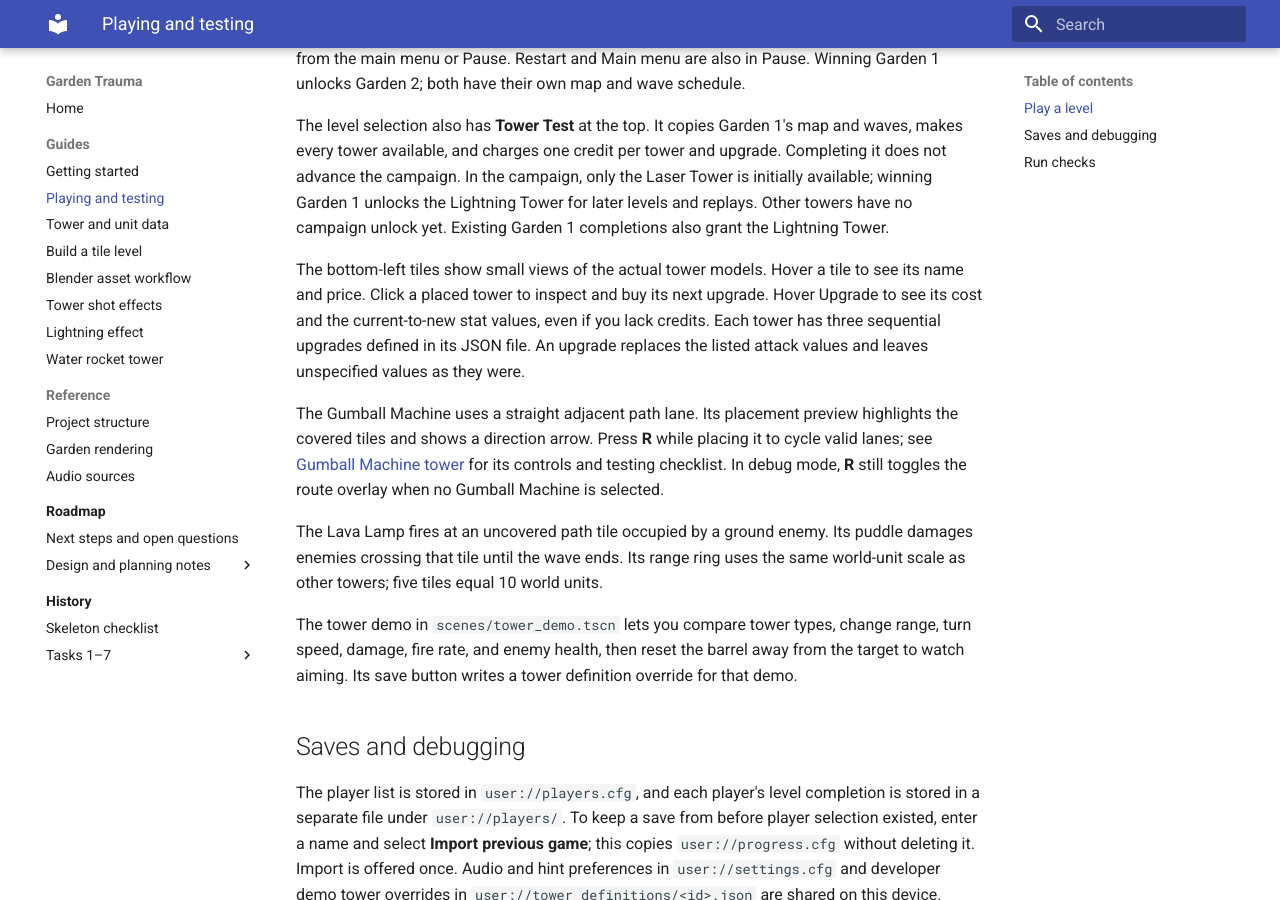
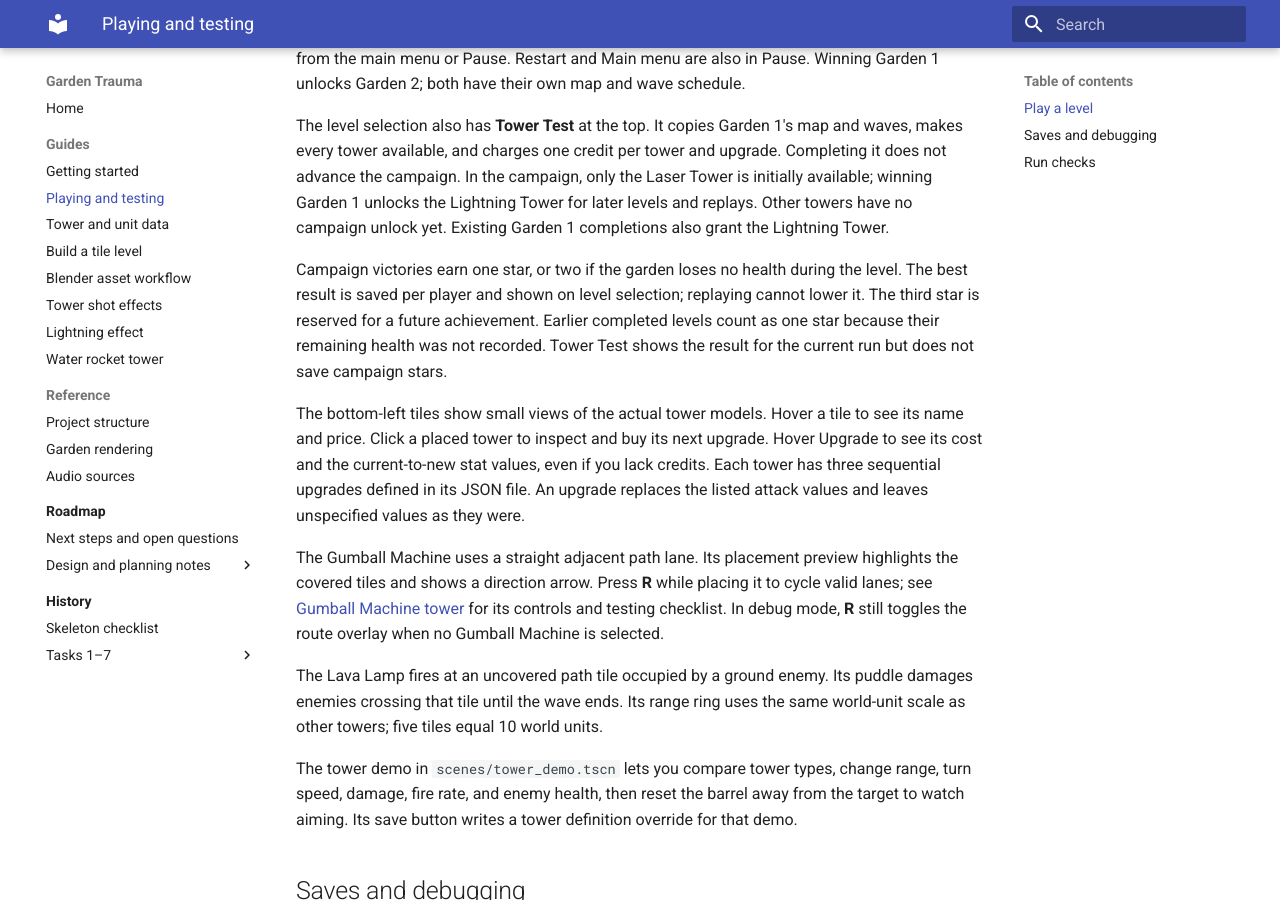
Before and after one commit to FerdivdKamp/garden_trauma, an MkDocs documentation site: the page built from docs/guides/playing-and-testing.md, in a window 1280 px wide and 900 px high, scrolled down 457 px. Built offline with MkDocs 1.6.1 and Material for MkDocs 9.7.7, drawn with Linux system fonts in a browser that asks for light colours.

```diff
--- a/docs/guides/playing-and-testing.md
+++ b/docs/guides/playing-and-testing.md
@@ -7,6 +7,8 @@
 Press **Start wave 1** when ready. Defeated enemies pay their unit reward; each enemy that reaches the objective removes one health. After a wave and its break, start the next wave. The compact top-right panel shows credits, life, wave, Start wave, and Pause. The optional hint panel in the top-left includes placement messages and can be turned on or off in Options, available from the main menu or Pause. Restart and Main menu are also in Pause. Winning Garden 1 unlocks Garden 2; both have their own map and wave schedule.
 
 The level selection also has **Tower Test** at the top. It copies Garden 1's map and waves, makes every tower available, and charges one credit per tower and upgrade. Completing it does not advance the campaign. In the campaign, only the Laser Tower is initially available; winning Garden 1 unlocks the Lightning Tower for later levels and replays. Other towers have no campaign unlock yet. Existing Garden 1 completions also grant the Lightning Tower.
+
+Campaign victories earn one star, or two if the garden loses no health during the level. The best result is saved per player and shown on level selection; replaying cannot lower it. The third star is reserved for a future achievement. Earlier completed levels count as one star because their remaining health was not recorded. Tower Test shows the result for the current run but does not save campaign stars.
 
 The bottom-left tiles show small views of the actual tower models. Hover a tile to see its name and price. Click a placed tower to inspect and buy its next upgrade. Hover Upgrade to see its cost and the current-to-new stat values, even if you lack credits. Each tower has three sequential upgrades defined in its JSON file. An upgrade replaces the listed attack values and leaves unspecified values as they were.
 
```
Also changed, not shown: 7 other files.
